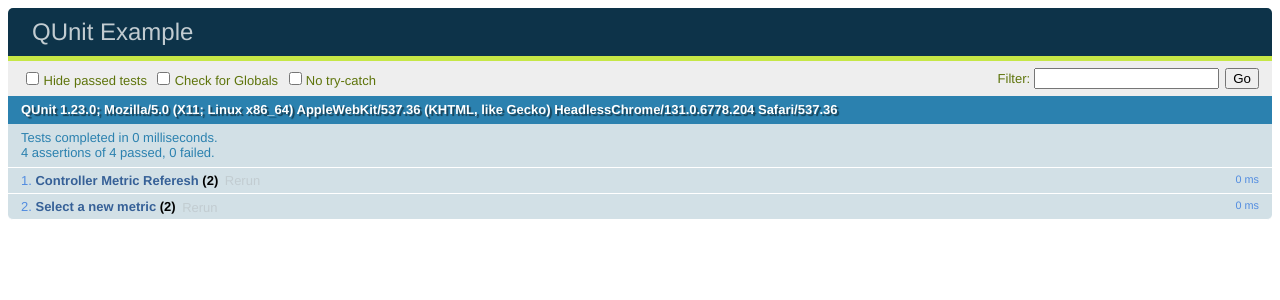
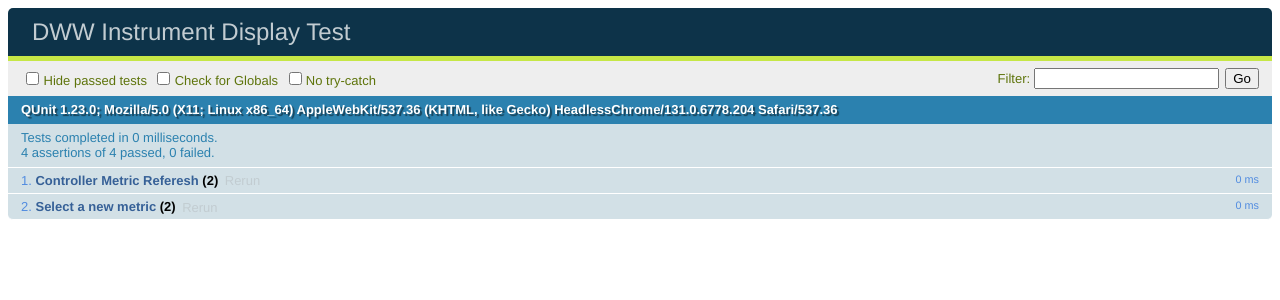
Before and after one commit to piezoplaty/dwwinst, a Django app: template basic_inst/templates/basic_inst/js-tests.html in a window 1280 px wide. Shown: the top 300 px of the page. Run offline with Django 3.2, Linux system fonts and the light colour scheme; the template is opened without the code that fills it, so the values that code supplies are empty; parts of the project's set-up code (start-up, migrations or seed data) failed here and were passed over.

Commit message:
Rename js tests

```diff
--- a/basic_inst/templates/basic_inst/js-tests.html
+++ b/basic_inst/templates/basic_inst/js-tests.html
@@ -3,7 +3,7 @@
 <head>
   <meta charset="utf-8">
   <meta name="viewport" content="width=device-width">
-  <title>QUnit Example</title>
+  <title>DWW Instrument Display Test</title>
   <link rel="stylesheet" href="qunit-1.23.0.css">
 </head>
 <body>
```
